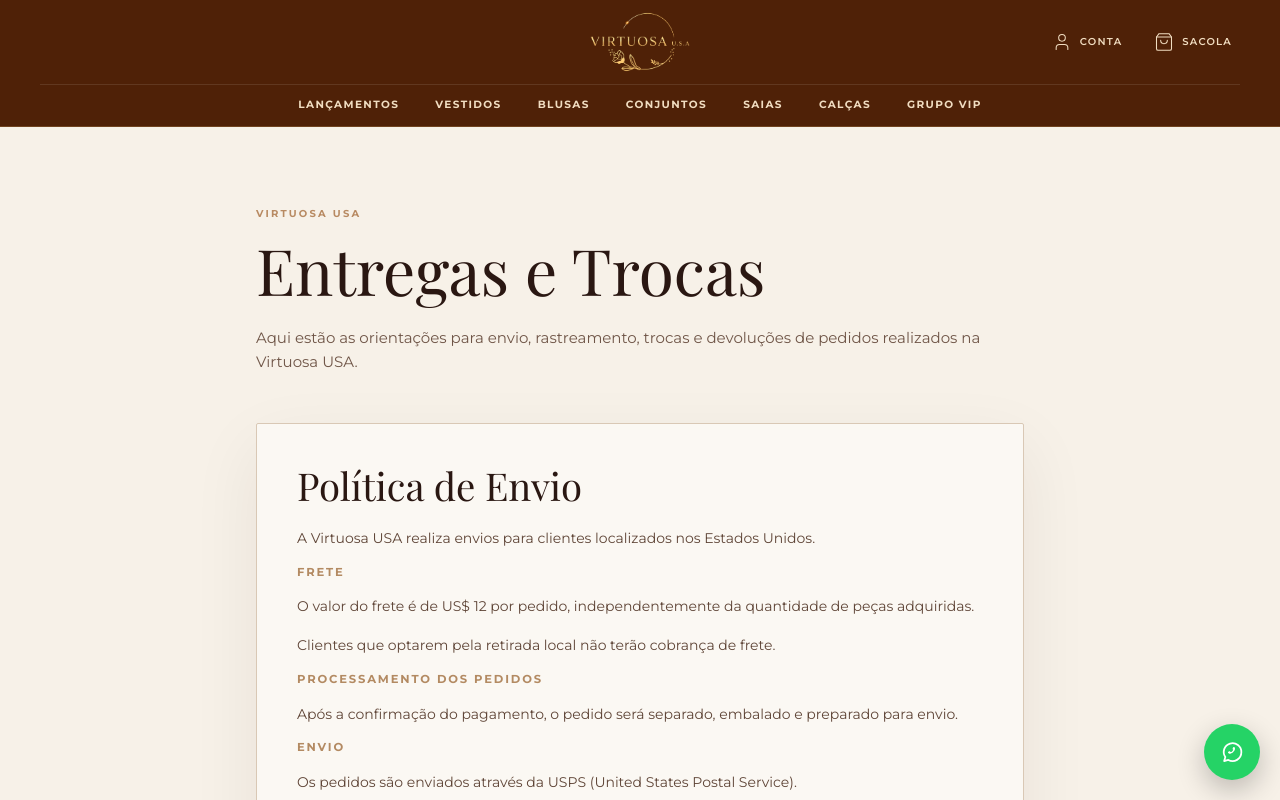
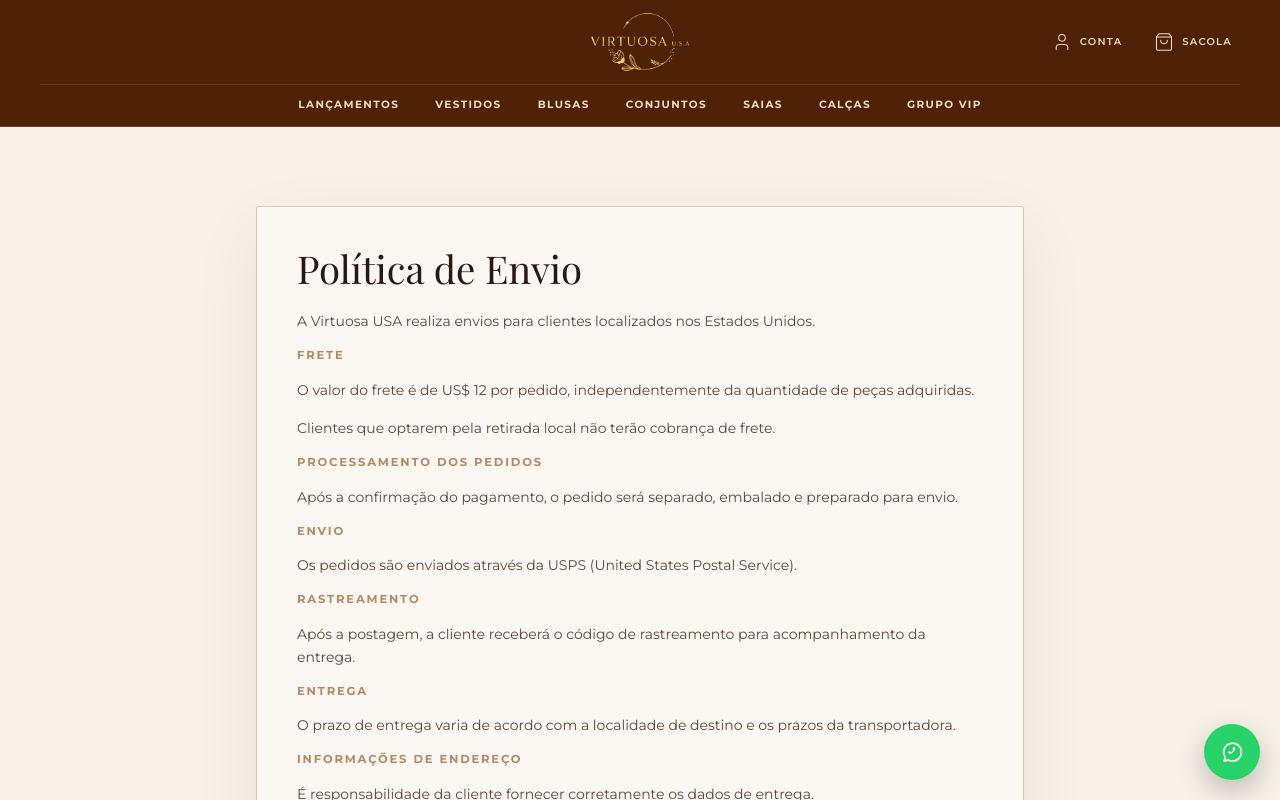
Before and after one commit to universocsdigital-wq/virtuosa-usa, a Next.js app: page /entregas-e-trocas in a window 1280 px wide. Shown: the top 800 px of the page. Built offline with nearby package versions, Linux system fonts and the light colour scheme; a web font is replaced by a local one.

Commit message:
simplify shipping policy page

```diff
--- a/app/entregas-e-trocas/page.tsx
+++ b/app/entregas-e-trocas/page.tsx
@@ -15,17 +15,7 @@ export default function ShippingAndReturnsPage() {
       <main className="bg-[#F7F1E8]">
         <section className="container-virtuosa py-14 lg:py-20">
           <div className="mx-auto max-w-3xl">
-            <p className="mb-4 font-sans text-[10px] font-bold uppercase tracking-[0.22em] text-[#B88A62]">
-              Virtuosa USA
-            </p>
-            <h1 className="font-serif text-[#2A1712]" style={{ fontSize: "clamp(2.5rem, 5vw, 4.35rem)", lineHeight: 1 }}>
-              Entregas e Trocas
-            </h1>
-            <p className="mt-6 font-sans text-[15px] leading-relaxed text-[#6F5547]">
-              Aqui estão as orientações para envio, rastreamento, trocas e devoluções de pedidos realizados na Virtuosa USA.
-            </p>
-
-            <div className="mt-12 space-y-12 rounded-[2px] border border-[#D9C8B5] bg-white/45 p-7 shadow-[0_24px_70px_rgba(42,23,18,0.07)] lg:p-10">
+            <div className="space-y-12 rounded-[2px] border border-[#D9C8B5] bg-white/45 p-7 shadow-[0_24px_70px_rgba(42,23,18,0.07)] lg:p-10">
               <PolicySection title="Política de Envio">
                 <p>A Virtuosa USA realiza envios para clientes localizados nos Estados Unidos.</p>
 
```
